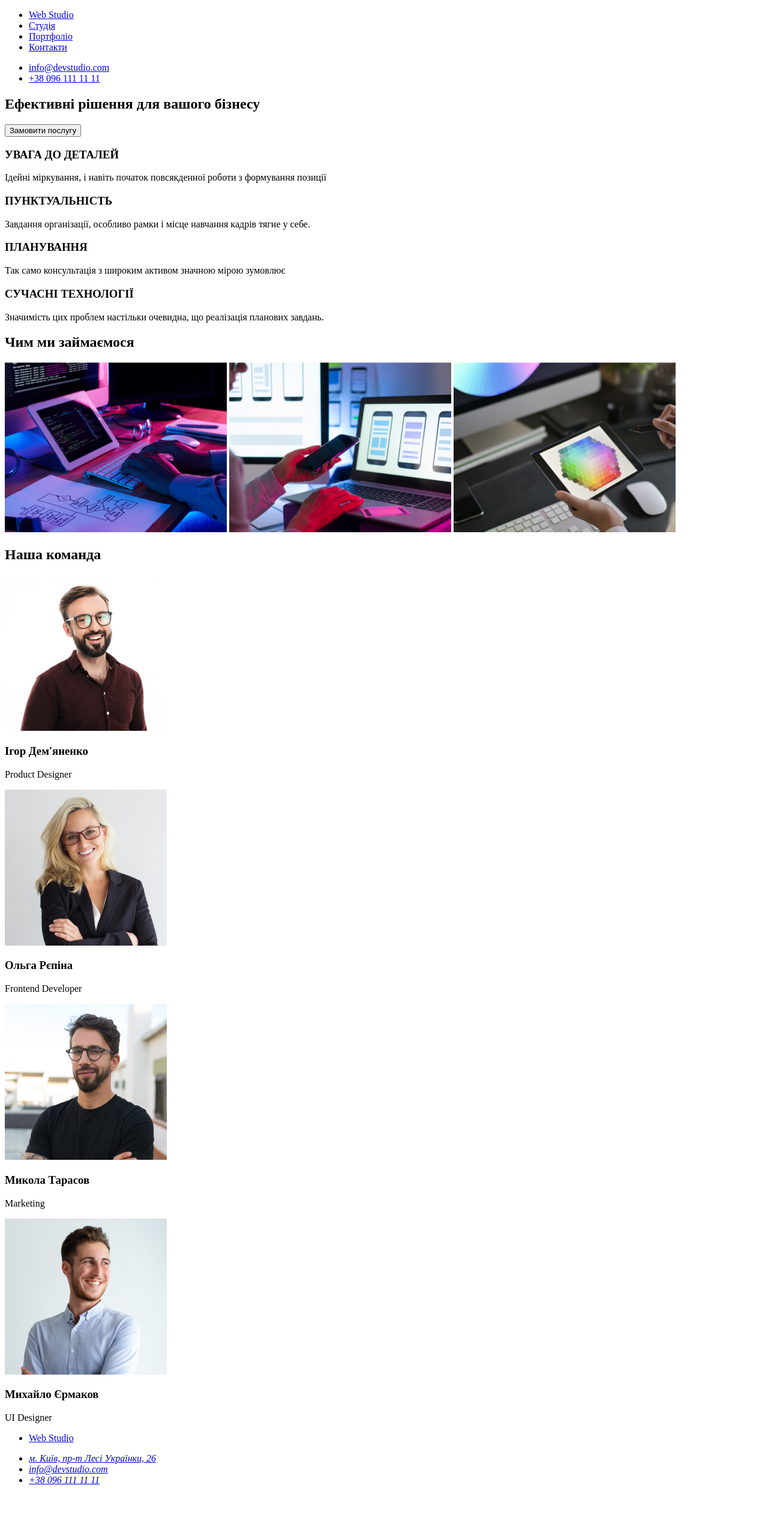
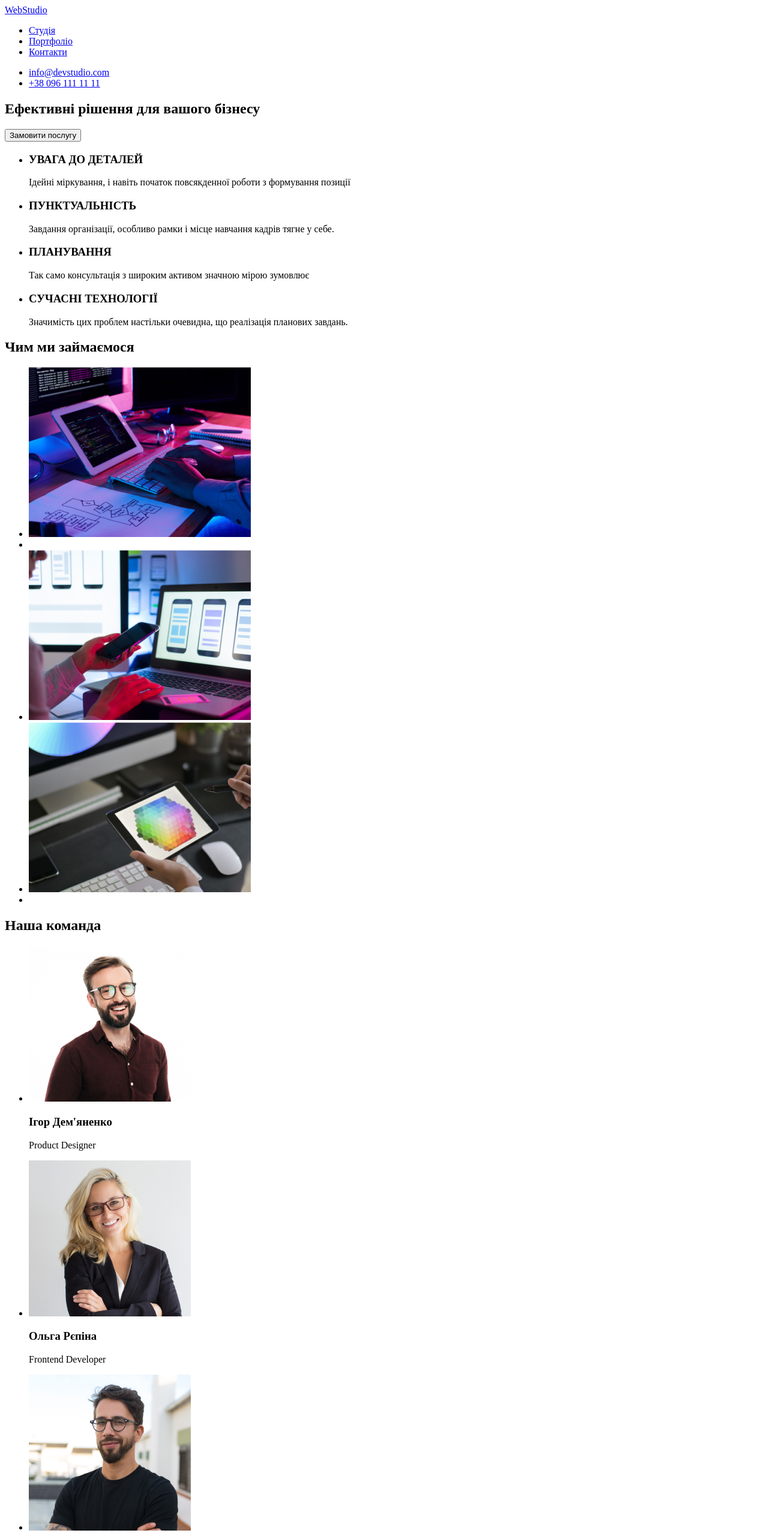
Before and after one commit to ViktoriyaDeutsch/goit-markup-hw-01, a plain HTML site: page index.html in a window 1280 px wide. Shown: the top 2560 px of the page at 60% size. Before the commit the page ends 2492 px from the top, so only its background shows below. Drawn offline with Linux system fonts and the light colour scheme.

Commit message:
Add files via upload

```diff
--- a/index.html
+++ b/index.html
@@ -9,16 +9,16 @@
 <body>
   <header>
     <nav>
+<a class="logo" href="./index.html" lang="en">Web<span>Studio</span></a>
     <ul>
-<li><a lang="en" href="#">Web Studio</a></li>
-<li><a href="#">Студія</a></li>
+<li><a href="./index.html">Студія</a></li>
 <li><a href="#">Портфоліо</a></li>
 <li><a href="#">Контакти</a></li>
     </ul>
     </nav>
     <ul>
-<li><a href="info@devstudio.com">info@devstudio.com</a></li>
-<li><a href="+380961111111">+38 096 111 11 11</a></li>
+<li><a href="mailto:info@devstudio.com">info@devstudio.com</a></li>
+<li><a href="tel:+380961111111">+38 096 111 11 11</a></li>
     </ul>
     </header>
   <main>
@@ -27,46 +27,66 @@
         <button type="button">Замовити послугу</button>
     </section>
     <section>
+        <ul>
+        <li>
             <h3>УВАГА ДО ДЕТАЛЕЙ</h3>
         <p>Ідейні міркування, і навіть початок повсякденної роботи з формування позиції</p>
+        </li>
+        <li>
             <h3>ПУНКТУАЛЬНІСТЬ</h3>
         <p>Завдання організації, особливо рамки і місце навчання кадрів тягне у себе.</p>
+        </li>
+        <li>
             <h3>ПЛАНУВАННЯ</h3>
         <p>Так само консультація з широким активом значною мірою зумовлює</p>
+        </li>
+        <li>
             <h3>СУЧАСНІ ТЕХНОЛОГІЇ</h3>
         <p>Значимість цих проблем настільки очевидна, що реалізація планових завдань.</p>
+        </li>
+    </ul>
     </section>
     <section>
         <h2>Чим ми займаємося</h2>
+        <ul>
+        <li>
         <img src="./images/computer.jpg" alt="робота з компьютером" width="370"/>
+        <li>
+        <li>
         <img src="./images/smartfon.jpg" alt="поєднання смартону з компьютером" width="370"/>
+        </li>
+        <li>
         <img src="./images/planshet.jpg" alt="робота з планшетом" width="370"/>
+        <li>
+        </ul>
     </section>
     <section>
         <h2>Наша команда</h2>
-        <img src="./images/foto1.jpg" alt="Ігор Дем'яненко" width="270"/>
+        <ul>
+        <li><img src="./images/foto1.jpg" alt="Ігор Дем'яненко" width="270"/>
         <h3>Ігор Дем'яненко</h3>
-        <p lang="en">Product Designer</p>
-        <img src="./images/foto2.jpg" alt="Ольга Рєпіна" width="270"/>
+        <p lang="en">Product Designer</p></li>
+        <li><img src="./images/foto2.jpg" alt="Ольга Рєпіна" width="270"/>
         <h3>Ольга Рєпіна</h3>
-        <p lang="en">Frontend Developer</p>
-        <img src="./images/foto3.jpg" alt="Микола Тарасов" width="270"/>
+        <p lang="en">Frontend Developer</p></li>
+        <li><img src="./images/foto3.jpg" alt="Микола Тарасов" width="270"/>
         <h3>Микола Тарасов</h3>
-        <p lang="en">Marketing</p>
-        <img src="./images/foto4.jpg" alt="Михайло Єрмаков" width="270"/>
+        <p lang="en">Marketing</p></li>
+        <li><img src="./images/foto4.jpg" alt="Михайло Єрмаков" width="270"/>
         <h3>Михайло Єрмаков</h3>
-        <p lang="en">UI Designer</p>
+        <p lang="en">UI Designer</p></li>
+        </ul>
     </section>
   </main>
   <footer>
     <ul>
-        <li><a lang="en" href="#">Web Studio</a></li>
+        <li><a class="logo" href="./index.html" lang="en">Web<span>Studio</span></a></li>
     </ul>
 <address>
     <ul>
         <li><a href="м.Київ,пр-тЛесіУкраїнки,26">м. Київ, пр-т Лесі Українки, 26</a></li>
-        <li><a href="info@devstudio.com">info@devstudio.com</a></li>
-        <li><a href="+380961111111">+38 096 111 11 11</a></li>
+        <li><a href="mailto:info@devstudio.com">info@devstudio.com</a></li>
+        <li><a href="tel:+380961111111">+38 096 111 11 11</a></li>
     </ul>
 </address>
   </footer>
```
Lines whose indentation alone changed are shown as unchanged.
